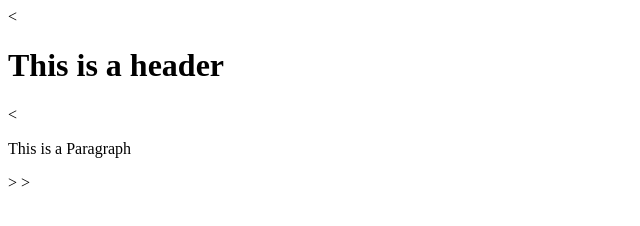
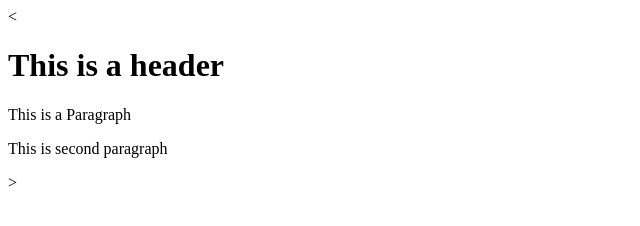
Before and after one commit to praveen420coder/Git-Test, a plain HTML site: page index.html in a window 1280 px wide. Shown: the whole page, without its empty margins (0-640 px from the left). Drawn offline with Linux system fonts and the light colour scheme.

Commit message:
Third commit

```diff
--- a/index.html
+++ b/index.html
@@ -6,6 +6,7 @@
   </head>
   <body>
     <h1>This is a header</h1>
-    <<p>This is a Paragraph</p>>
+    <p>This is a Paragraph</p>
+    <p>This is second paragraph</p>
   </body>
 </html>>
```
